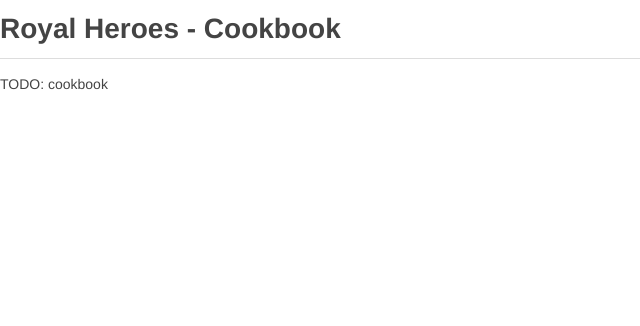
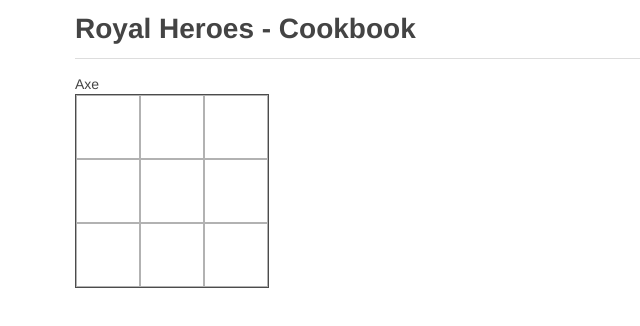
Before and after one commit to VadimCpp/rhcb, a plain HTML site: page src/index.html in a window 1280 px wide. Shown: the whole page, without its empty margins (0-640 px from the left). Drawn offline with nearby package versions, Linux system fonts and the light colour scheme; files that its build step writes are made by us from their sources.

Commit message:
Update styles

```diff
--- a/src/index.html
+++ b/src/index.html
@@ -9,8 +9,21 @@
     <link rel="stylesheet" href="css/style.css" />
 </head>
 <body>
-<h1>Royal Heroes - Cookbook</h1>
-<hr>
-TODO: cookbook
+<div class="uk-container uk-container-center">
+    <h1>Royal Heroes - Cookbook</h1>
+    <hr>
+    Axe
+    <div class="recipe-box">
+        <div class="cell"></div>
+        <div class="cell"></div>
+        <div class="cell"></div>
+        <div class="cell"></div>
+        <div class="cell"></div>
+        <div class="cell"></div>
+        <div class="cell"></div>
+        <div class="cell"></div>
+        <div class="cell"></div>
+    </div>
+</div>
 </body>
 </html>
--- a/src/scss/style.scss
+++ b/src/scss/style.scss
@@ -23,3 +23,55 @@ hr {
   border: 0;
   border-top: 1px solid #dddddd;
 }
+
+.cell {
+  display:inline-block;
+  height:62px;
+  width:62px;
+  border:1px solid rgba(0,0,0,.3);
+}
+
+.recipe-box {
+  width: 192px;
+  height: 192px;
+  display: flex;
+  flex-direction: row;
+  flex-wrap: wrap;
+  justify-content: center;
+  justify-content: center;
+  border:1px solid rgba(0,0,0,.7);
+}
+
+
+
+
+.uk-container {
+  box-sizing: border-box;
+  max-width: 980px;
+  padding: 0 25px;
+}
+/* Large screen and bigger */
+@media (min-width: 1220px) {
+  .uk-container {
+    max-width: 1200px;
+    padding: 0 35px;
+  }
+}
+/*
+ * Micro clearfix
+ */
+.uk-container:before,
+.uk-container:after {
+  content: "";
+  display: table;
+}
+.uk-container:after {
+  clear: both;
+}
+/*
+ * Center container
+ */
+.uk-container-center {
+  margin-left: auto;
+  margin-right: auto;
+}
```
